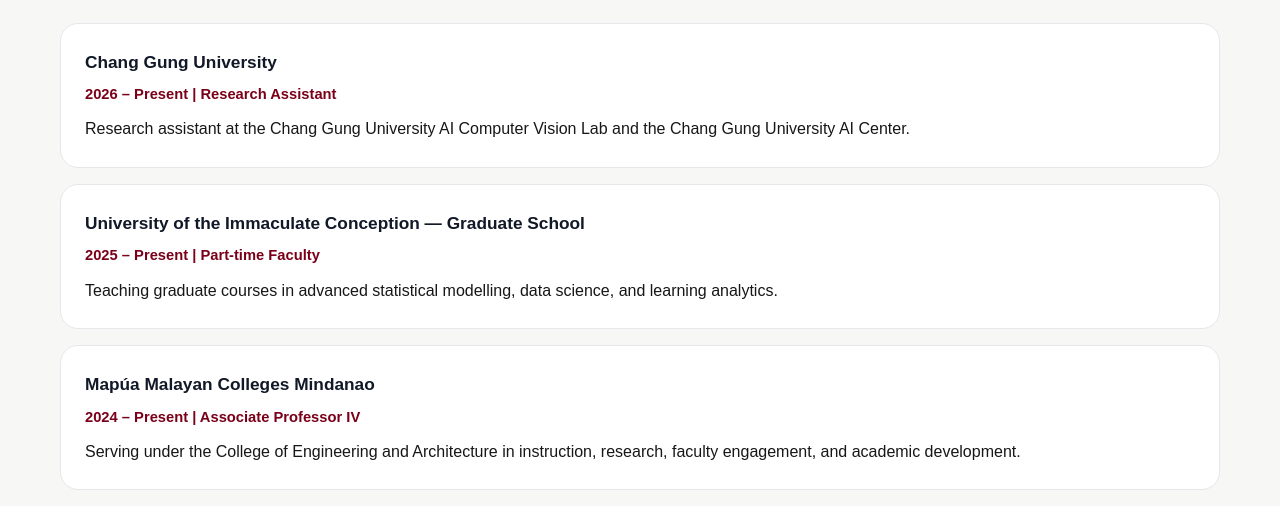
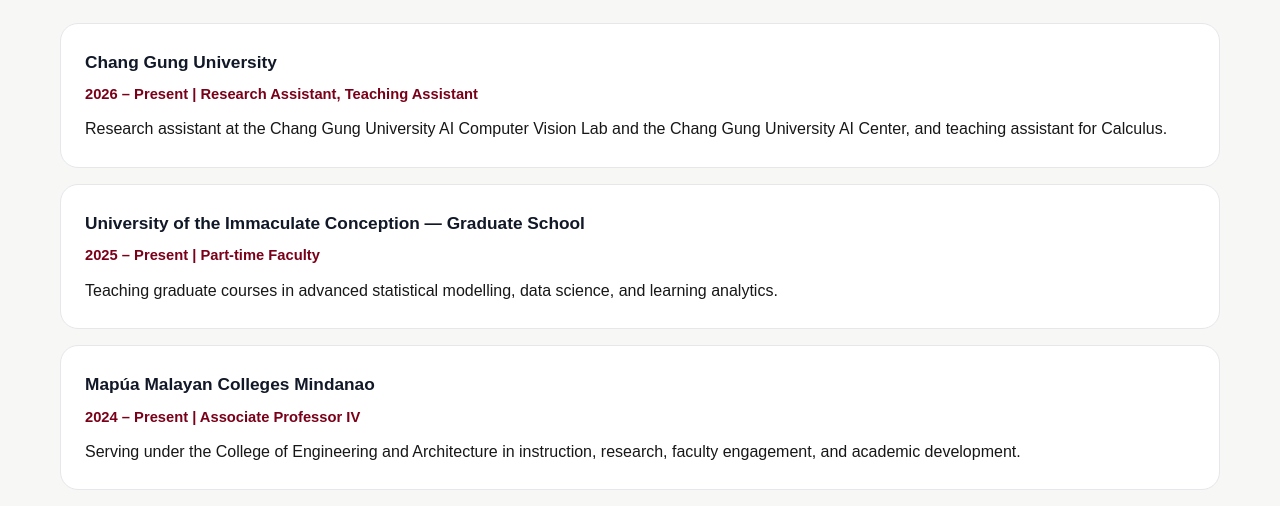
Before and after one commit to johnqwerty202/johnbacus, a plain HTML site: page experience.html in a window 1280 px wide. Shown: the part 245-751 px from the top of the page. Drawn offline with Linux system fonts and the light colour scheme.

Commit message:
Add Calculus teaching assistant role at Chang Gung University

```diff
--- a/experience.html
+++ b/experience.html
@@ -43,10 +43,10 @@
         <div class="timeline">
           <div class="timeline-item">
             <h3>Chang Gung University</h3>
-            <div class="meta">2026 – Present | Research Assistant</div>
+            <div class="meta">2026 – Present | Research Assistant, Teaching Assistant</div>
             <p>
               Research assistant at the Chang Gung University AI Computer Vision Lab and the
-              Chang Gung University AI Center.
+              Chang Gung University AI Center, and teaching assistant for Calculus.
             </p>
           </div>
 
```
